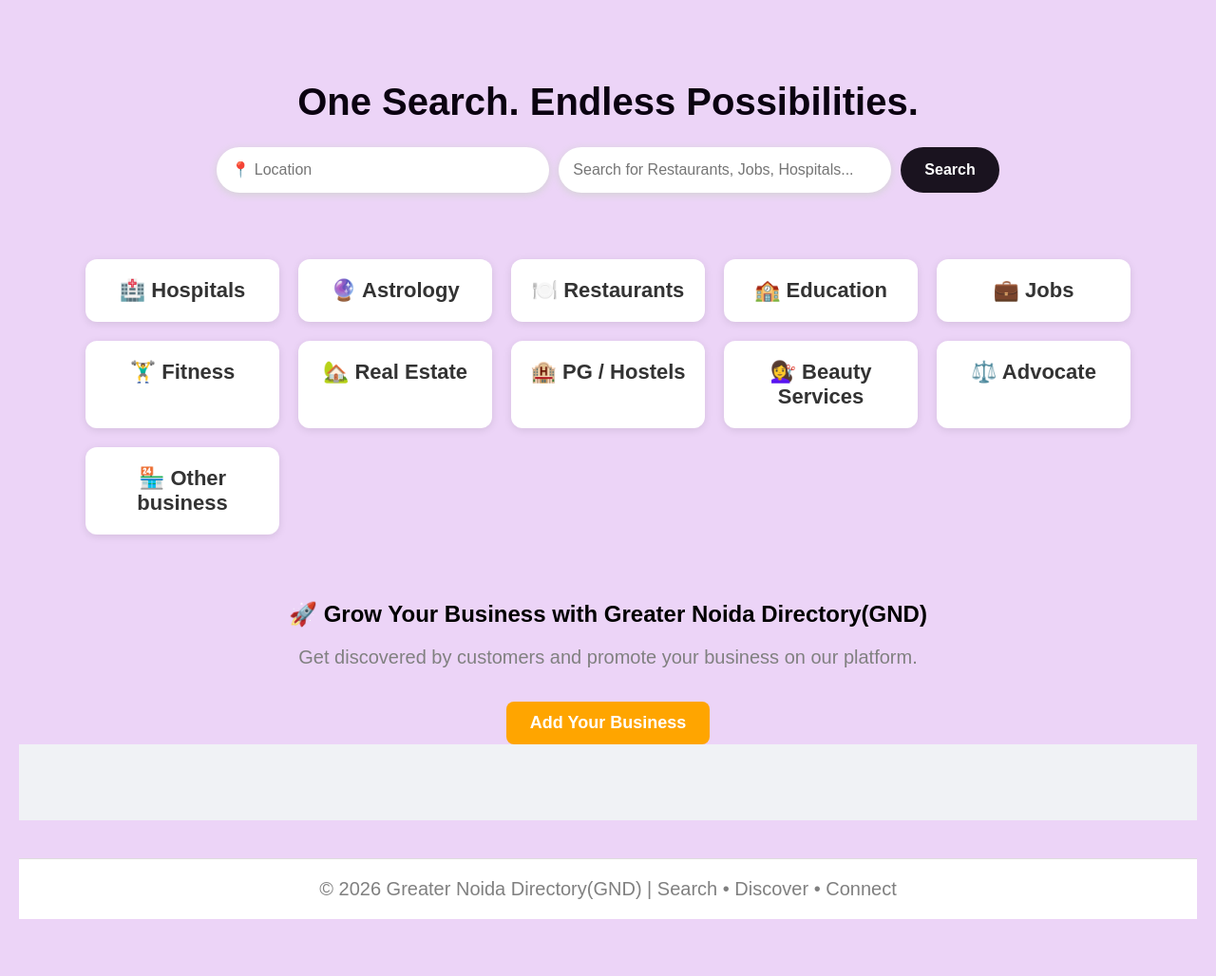
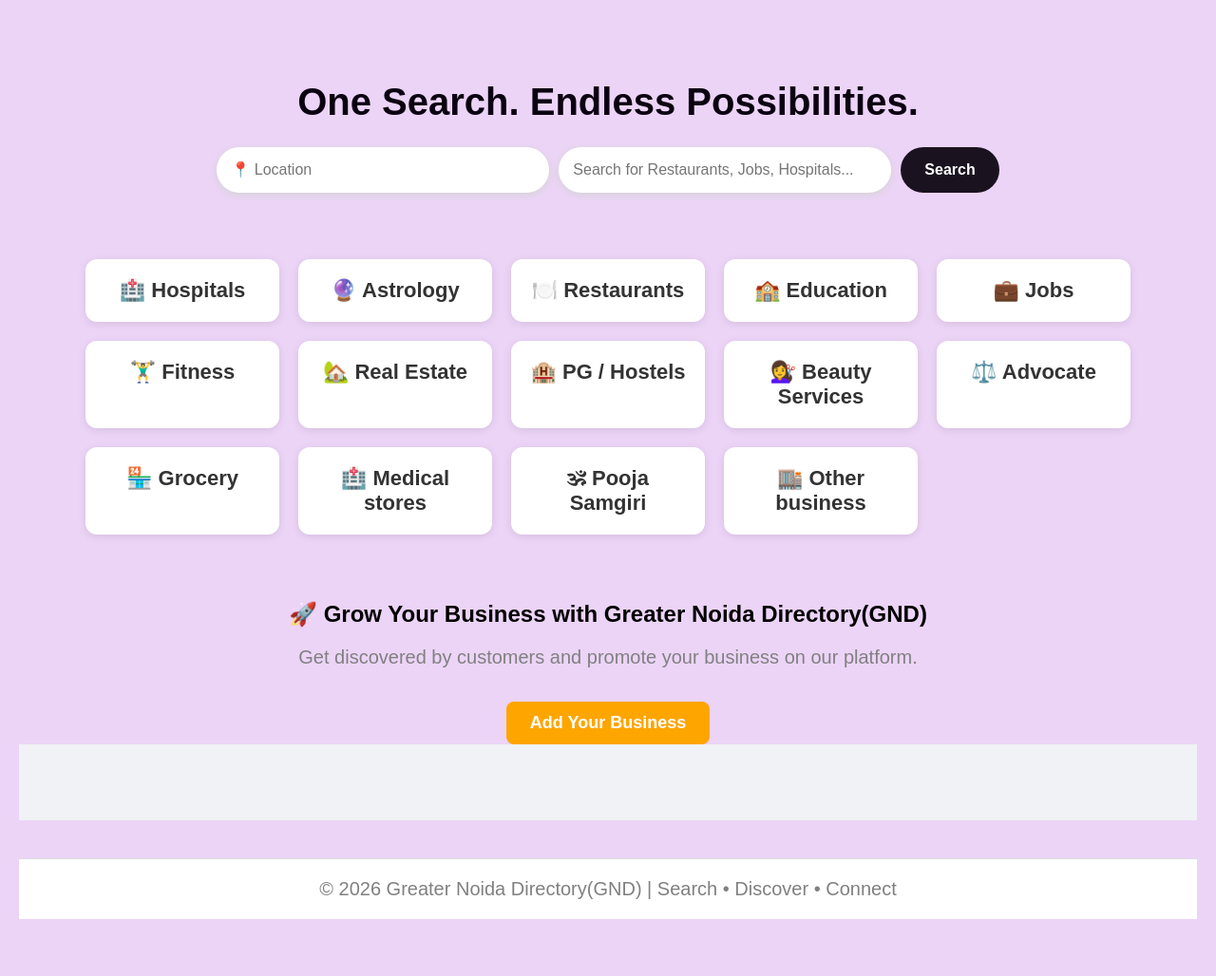
Before and after one commit to shripandit1986-dotcom/Greater-Noida-Directory-GND-, a Flask app: page / in a window 1280 px wide. Shown: the part 149-1177 px from the top of the page at 95% size. Run offline with Flask 3, Linux system fonts and the light colour scheme.

Commit message:
Update index.html

```diff
--- a/templates/index.html
+++ b/templates/index.html
@@ -77,7 +77,13 @@
 
     <a href="/category/Advocate" class="service-card">⚖️ Advocate</a>
 
-    <a href="/category/Other business" class="service-card">🏪 Other business</a>
+    <a href="/category/Grocery" class="service-card">🏪 Grocery</a>
+
+    <a href="/category/Medical stores" class="service-card">🏥 Medical stores</a>
+
+    <a href="/category/Pooja Samgiri" class="service-card">🕉 Pooja Samgiri</a>
+
+    <a href="/category/Other business" class="service-card">🏬 Other business</a>
 
 </section>
 
```
